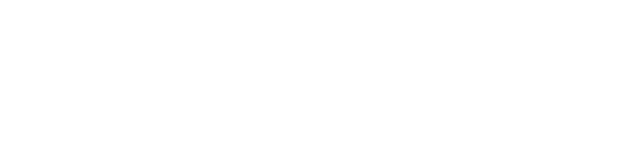
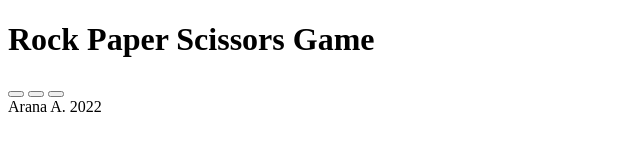
Before and after one commit to Agus-Coder/RPS-Project, a plain HTML site: page index.html in a window 1280 px wide. Shown: the whole page, without its empty margins (0-640 px from the left). Drawn offline with Linux system fonts and the light colour scheme.

Commit message:
Se agrega botones para Rock, Paper and Scissors

```diff
--- a/index.html
+++ b/index.html
@@ -8,6 +8,16 @@
     <script src="js-file.js" defer></script>
 </head>
 <body>
-
+    <header>
+        <h1>Rock Paper Scissors Game</h1>
+    </header>
+    <main>
+        <button id="Rock"></button>
+        <button id="Paper"></button>
+        <button id="Scissors"></button>
+    </main>
+    <footer>
+        <div>Arana A. 2022</div>
+    </footer>
 </body>
 </html>
--- a/js-file.js
+++ b/js-file.js
@@ -101,3 +101,7 @@ function game(){
         console.log("La CPU ha ganado! Intenta de nuevo")
     }
 }
+
+const rock = document.querySelector('#Rock')
+const paper = document.querySelector('#Paper')
+const scissors = document.querySelector('#Scissors')
```
